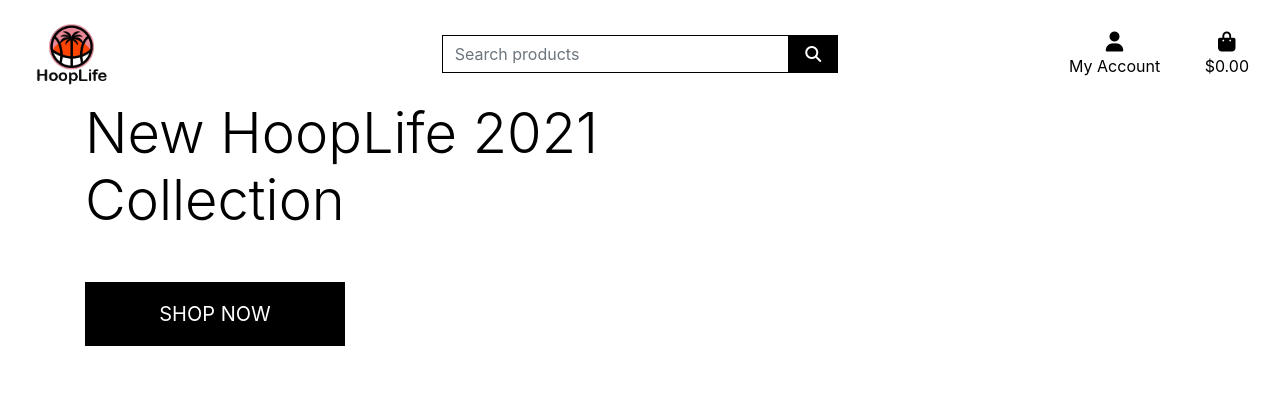
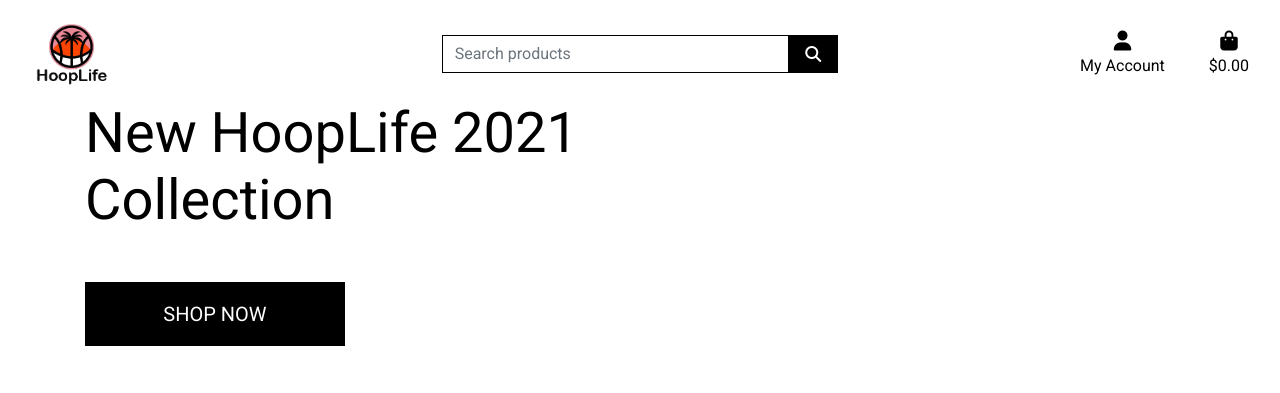
Before and after one commit to Joe2308/hooplife-ms4, a Django app: page / in a window 1280 px wide. Shown: the top 393 px of the page. Run offline with Django 3.2, Linux system fonts and the light colour scheme; some libraries are stand-ins or nearby versions.

Commit message:
Google fonts added to base.html

```diff
--- a/static/css/base.css
+++ b/static/css/base.css
@@ -1,5 +1,9 @@
 html {
     height: 100%;
+}
+
+body {
+    font-family: 'Roboto', sans-serif;
 }
 
 /* from Bulma */
--- a/templates/base.html
+++ b/templates/base.html
@@ -14,8 +14,11 @@
     {% endblock %}
 
     {% block corecss %}
-        <link rel="stylesheet" href="https://stackpath.bootstrapcdn.com/bootstrap/4.4.1/css/bootstrap.min.css" integrity="sha384-Vkoo8x4CGsO3+Hhxv8T/Q5PaXtkKtu6ug5TOeNV6gBiFeWPGFN9MuhOf23Q9Ifjh" crossorigin="anonymous">
-        <link rel="stylesheet" href="https://fonts.googleapis.com/css?family=Lato&display=swap">
+        <link rel="stylesheet" href="https://stackpath.bootstrapcdn.com/bootstrap/4.4.1/css/bootstrap.min.css"
+          integrity="sha384-Vkoo8x4CGsO3+Hhxv8T/Q5PaXtkKtu6ug5TOeNV6gBiFeWPGFN9MuhOf23Q9Ifjh" crossorigin="anonymous">
+        <link rel="preconnect" href="https://fonts.googleapis.com">
+        <link rel="preconnect" href="https://fonts.gstatic.com" crossorigin>
+        <link href="https://fonts.googleapis.com/css2?family=Roboto&display=swap" rel="stylesheet">
         <link rel="stylesheet" href="{% static 'css/base.css' %}">
     {% endblock %}
 
```
